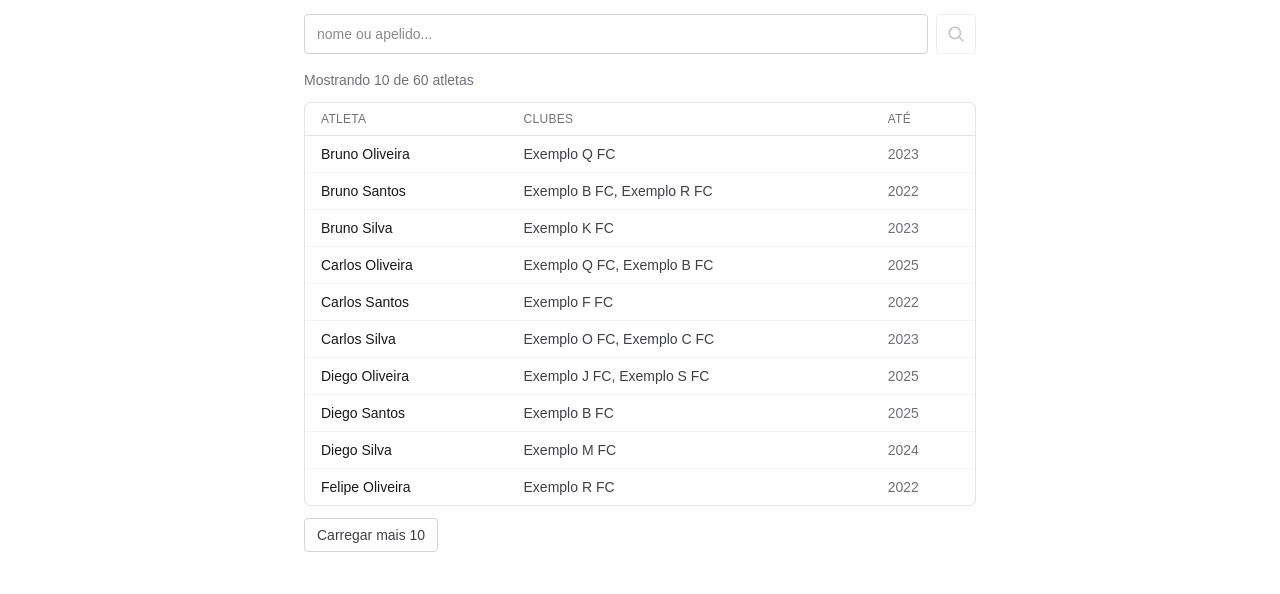
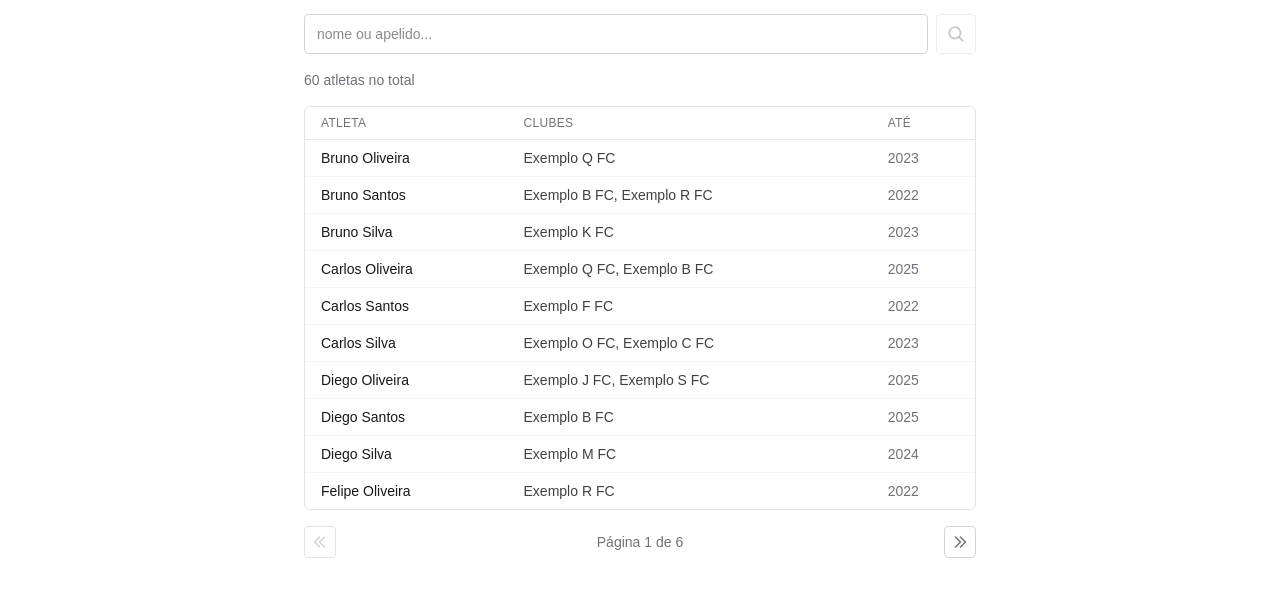
Before and after one commit to ataidefilipe/analise-bets, a Next.js app: page /atletas in a window 1280 px wide. Shown: the part 203-797 px from the top of the page. Built offline with nearby package versions, Linux system fonts and the light colour scheme; no server answers.

Commit message:
update: tabala de ficha do atleta com paginacao

```diff
--- a/app/atletas/page.tsx
+++ b/app/atletas/page.tsx
@@ -1,10 +1,18 @@
 import { BuscaAtletaForm } from "@/components/busca-atleta/BuscaAtletaForm";
+import { Pager } from "@/components/busca-atleta/Pager";
 import { ResultadoBuscaTabela } from "@/components/busca-atleta/ResultadoBuscaTabela";
 import { EmptyState } from "@/components/ui/EmptyState";
 import { listarAtletas } from "@/lib/mock/buscaAtletas";
 
+const POR_PAGINA = 10;
+
 function primeiro(valor: string | string[] | undefined): string | undefined {
   return Array.isArray(valor) ? valor[0] : valor;
+}
+
+function lerPagina(valor: string | string[] | undefined): number {
+  const n = Number(primeiro(valor));
+  return Number.isInteger(n) && n >= 1 ? n : 1;
 }
 
 export default async function AtletasPage({ searchParams }: PageProps<"/atletas">) {
@@ -12,7 +20,10 @@ export default async function AtletasPage({ searchParams }: PageProps<"/atletas"
   const consulta = (primeiro(sp.q) ?? "").trim();
   const buscaCurta = consulta.length > 0 && consulta.length < 3;
 
-  const itens = buscaCurta ? [] : await listarAtletas(consulta);
+  const todos = buscaCurta ? [] : await listarAtletas(consulta);
+  const totalPaginas = Math.max(1, Math.ceil(todos.length / POR_PAGINA));
+  const pagina = Math.min(lerPagina(sp.pagina), totalPaginas);
+  const itensDaPagina = todos.slice((pagina - 1) * POR_PAGINA, pagina * POR_PAGINA);
 
   return (
     <div className="mx-auto flex max-w-2xl flex-col gap-4">
@@ -23,13 +34,17 @@ export default async function AtletasPage({ searchParams }: PageProps<"/atletas"
 
       {buscaCurta ? (
         <p className="text-sm text-zinc-500 dark:text-zinc-400">Digite ao menos 3 caracteres para buscar.</p>
-      ) : itens.length === 0 ? (
+      ) : todos.length === 0 ? (
         <EmptyState
           titulo="Nenhum atleta encontrado."
           descricao="A base cobre Série A desde 2003 e Série B desde 2022."
         />
       ) : (
-        <ResultadoBuscaTabela itens={itens} />
+        <>
+          <p className="text-sm text-zinc-500 dark:text-zinc-400">{todos.length} atletas no total</p>
+          <ResultadoBuscaTabela itens={itensDaPagina} />
+          <Pager consulta={consulta} pagina={pagina} totalPaginas={totalPaginas} />
+        </>
       )}
     </div>
   );
--- /dev/null
+++ b/components/busca-atleta/Pager.tsx
@@ -0,0 +1,51 @@
+import Link from "next/link";
+import { CaretDoubleLeft, CaretDoubleRight } from "@phosphor-icons/react/dist/ssr";
+
+interface PagerProps {
+  consulta: string;
+  pagina: number;
+  totalPaginas: number;
+}
+
+const BOTAO_CLASSE =
+  "flex size-8 items-center justify-center rounded border border-zinc-300 text-zinc-500 transition-colors hover:border-brand hover:text-brand dark:border-zinc-700 dark:text-zinc-400 dark:hover:border-link dark:hover:text-link";
+const BOTAO_DESATIVADO_CLASSE =
+  "flex size-8 items-center justify-center rounded border border-zinc-200 text-zinc-300 dark:border-zinc-800 dark:text-zinc-700";
+
+function href(consulta: string, pagina: number): string {
+  const params = new URLSearchParams();
+  if (consulta) params.set("q", consulta);
+  params.set("pagina", String(pagina));
+  return `/atletas?${params.toString()}`;
+}
+
+/** Pagina a tabela de atletas (10 por página) mantendo a consulta atual na URL. */
+export function Pager({ consulta, pagina, totalPaginas }: PagerProps) {
+  if (totalPaginas <= 1) return null;
+
+  return (
+    <div className="flex items-center justify-between gap-4">
+      {pagina > 1 ? (
+        <Link href={href(consulta, pagina - 1)} aria-label="Página anterior" title="Página anterior" className={BOTAO_CLASSE}>
+          <CaretDoubleLeft size={16} weight="bold" />
+        </Link>
+      ) : (
+        <span aria-hidden className={BOTAO_DESATIVADO_CLASSE}>
+          <CaretDoubleLeft size={16} weight="bold" />
+        </span>
+      )}
+      <span className="text-sm text-zinc-500 dark:text-zinc-400">
+        Página {pagina} de {totalPaginas}
+      </span>
+      {pagina < totalPaginas ? (
+        <Link href={href(consulta, pagina + 1)} aria-label="Próxima página" title="Próxima página" className={BOTAO_CLASSE}>
+          <CaretDoubleRight size={16} weight="bold" />
+        </Link>
+      ) : (
+        <span aria-hidden className={BOTAO_DESATIVADO_CLASSE}>
+          <CaretDoubleRight size={16} weight="bold" />
+        </span>
+      )}
+    </div>
+  );
+}
--- a/components/busca-atleta/ResultadoBuscaTabela.tsx
+++ b/components/busca-atleta/ResultadoBuscaTabela.tsx
@@ -1,6 +1,3 @@
-"use client";
-
-import { useState } from "react";
 import Link from "next/link";
 import type { AtletaResumo } from "@/lib/types/atleta";
 
@@ -8,27 +5,15 @@ interface ResultadoBuscaTabelaProps {
   itens: AtletaResumo[];
 }
 
-const INCREMENTO = 10;
-
 /**
  * Tabela de atletas em ordem alfabética (já vem ordenada de
- * `listarAtletas`), 10 por vez — "Carregar mais" soma mais 10 aos já
- * exibidos, sem trocar de página. Só identificação e clubes — nunca escore
- * ou tier (doc 03, §3). Ver docs/passo-05-tabela-completa-atletas.md.
+ * `listarAtletas`) — só a página atual (10 itens), decidida pelo servidor.
+ * Só identificação e clubes — nunca escore ou tier (doc 03, §3).
  */
 export function ResultadoBuscaTabela({ itens }: ResultadoBuscaTabelaProps) {
-  const [quantidadeVisivel, setQuantidadeVisivel] = useState(INCREMENTO);
-  const visiveis = itens.slice(0, quantidadeVisivel);
-  const temMais = quantidadeVisivel < itens.length;
-
   return (
-    <div className="flex flex-col gap-3">
-      <p className="text-sm text-zinc-500 dark:text-zinc-400">
-        Mostrando {visiveis.length} de {itens.length} atletas
-      </p>
-
     <div className="overflow-x-auto rounded-md border border-zinc-200 dark:border-zinc-800">
-        <table className="w-full min-w-[480px] text-sm">
+      <table className="w-full min-w-120 text-sm">
         <thead>
           <tr className="border-b border-zinc-200 text-left text-xs tracking-wide text-zinc-500 uppercase dark:border-zinc-800 dark:text-zinc-400">
             <th className="px-4 py-2 font-medium">Atleta</th>
@@ -37,7 +22,7 @@ export function ResultadoBuscaTabela({ itens }: ResultadoBuscaTabelaProps) {
           </tr>
         </thead>
         <tbody>
-            {visiveis.map((atleta) => (
+          {itens.map((atleta) => (
             <tr key={atleta.atletaId} className="border-b border-zinc-100 last:border-0 dark:border-zinc-900">
               <td className="px-4 py-2">
                 <Link
@@ -56,16 +41,5 @@ export function ResultadoBuscaTabela({ itens }: ResultadoBuscaTabelaProps) {
         </tbody>
       </table>
     </div>
-
-      {temMais && (
-        <button
-          type="button"
-          onClick={() => setQuantidadeVisivel((n) => n + INCREMENTO)}
-          className="self-start rounded border border-zinc-300 px-3 py-1.5 text-sm text-zinc-700 transition-colors hover:border-brand hover:text-brand dark:border-zinc-700 dark:text-zinc-300 dark:hover:border-link dark:hover:text-link"
-        >
-          Carregar mais 10
-        </button>
-      )}
-    </div>
   );
 }
```
Also changed, not shown: components/busca-atleta/README.md, 3 other files (tests, documents, lock files or other folders). Lines whose indentation alone changed are shown as unchanged.
